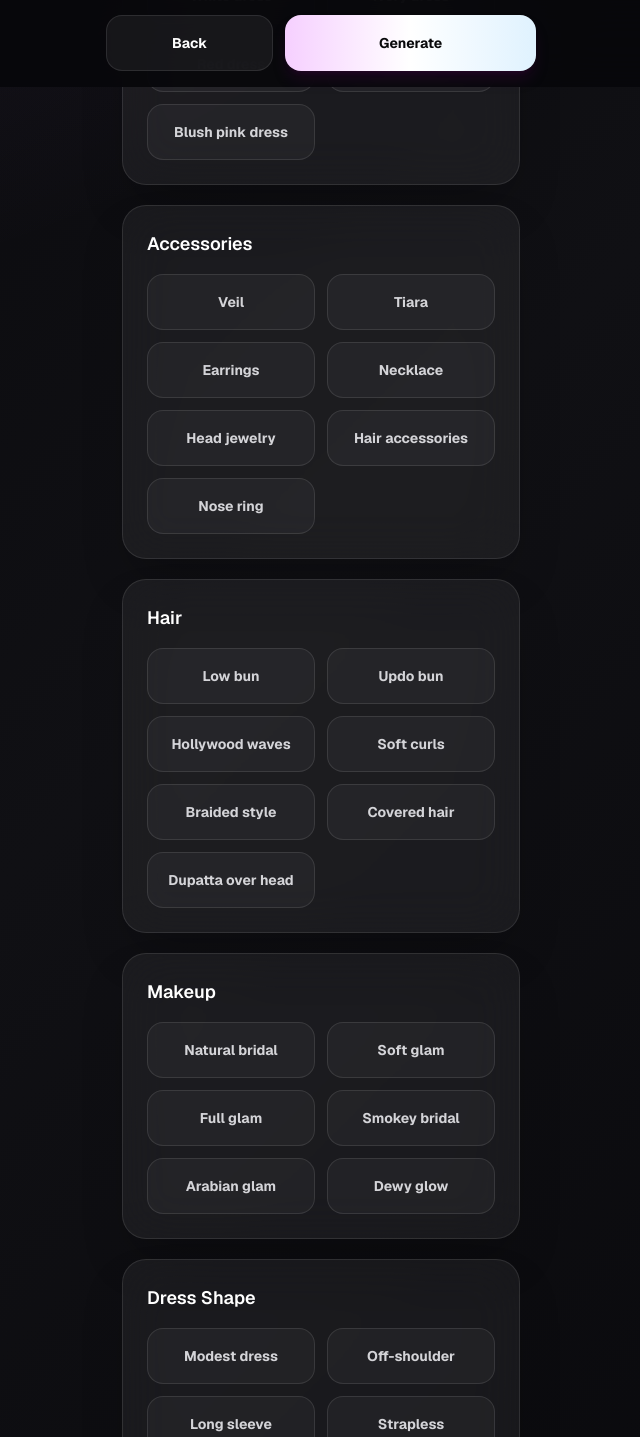
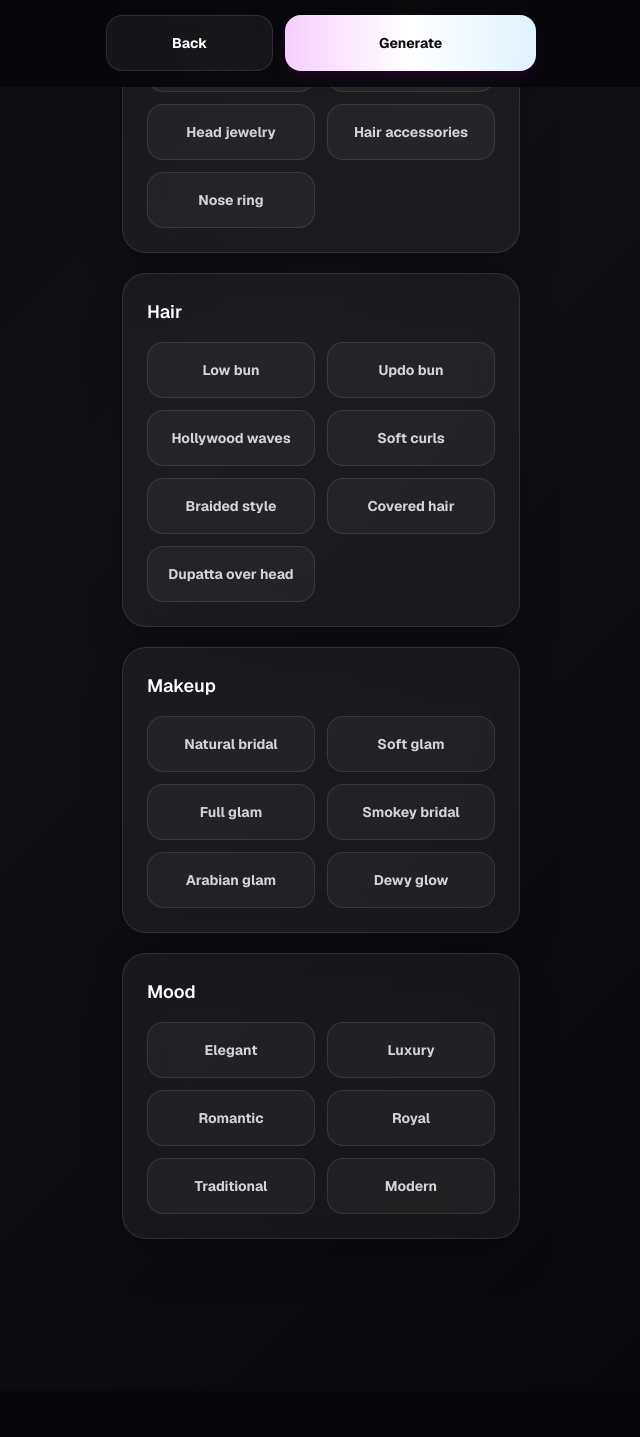
Before and after one commit to Mtayseer1/salonai-portal, a Next.js app: page /style/women/bridal/review in a window 1280 px wide. Shown: the part 713-2150 px from the top of the page, without its empty margins (319-959 px from the left). After the commit the page ends 2104 px from the top, so only its background shows below. Built offline with nearby package versions, Linux system fonts and the light colour scheme; no server answers.

Commit message:
Focus bridal generation on face

```diff
--- a/app/api/generate/route.ts
+++ b/app/api/generate/route.ts
@@ -45,11 +45,9 @@ type GenerateRequestBody = {
   mascara?: string
   extensions?: boolean
   bridalStyleOrigin?: string[]
-  bridalDressColor?: string[]
   bridalAccessories?: string[]
   bridalHair?: string[]
   bridalMakeup?: string[]
-  bridalDressShape?: string[]
   bridalMood?: string[]
   customerName?: string
   customerPhone?: string
@@ -615,11 +613,9 @@ function createGenerationPayload(
       gender: 'female',
       mode: 'bridal',
       bridalStyleOrigin: body.bridalStyleOrigin,
-      bridalDressColor: body.bridalDressColor,
       bridalAccessories: body.bridalAccessories,
       bridalHair: body.bridalHair,
       bridalMakeup: body.bridalMakeup,
-      bridalDressShape: body.bridalDressShape,
       bridalMood: body.bridalMood,
     })
   }
--- a/app/style/women/bridal/review/page.tsx
+++ b/app/style/women/bridal/review/page.tsx
@@ -13,14 +13,6 @@ const styleOriginOptions = [
   'Turkish style',
   'Pakistani style',
   'Moroccan style',
-]
-
-const dressColorOptions = [
-  'White dress',
-  'Ivory dress',
-  'Red dress',
-  'Gold dress',
-  'Blush pink dress',
 ]
 
 const accessoryOptions = [
@@ -52,15 +44,6 @@ const makeupOptions = [
   'Dewy glow',
 ]
 
-const dressShapeOptions = [
-  'Modest dress',
-  'Off-shoulder',
-  'Long sleeve',
-  'Strapless',
-  'Ball gown',
-  'Mermaid',
-]
-
 const moodOptions = [
   'Elegant',
   'Luxury',
@@ -72,11 +55,9 @@ const moodOptions = [
 
 type BridalSelectionKey =
   | 'bridalStyleOrigin'
-  | 'bridalDressColor'
   | 'bridalAccessories'
   | 'bridalHair'
   | 'bridalMakeup'
-  | 'bridalDressShape'
   | 'bridalMood'
 
 export default function WomenBridalReviewPage() {
@@ -85,11 +66,9 @@ export default function WomenBridalReviewPage() {
   const [message, setMessage] = useState('')
 
   const selectedStyleOrigins = toSelectionArray(session.bridalStyleOrigin)
-  const selectedDressColors = toSelectionArray(session.bridalDressColor)
   const selectedAccessories = toSelectionArray(session.bridalAccessories)
   const selectedHair = toSelectionArray(session.bridalHair)
   const selectedMakeup = toSelectionArray(session.bridalMakeup)
-  const selectedDressShapes = toSelectionArray(session.bridalDressShape)
   const selectedMoods = toSelectionArray(session.bridalMood)
 
   const toggleSelection = (
@@ -172,15 +151,6 @@ export default function WomenBridalReviewPage() {
       />
 
       <MultiOptionGroup
-        title="Dress Color"
-        options={dressColorOptions}
-        selected={selectedDressColors}
-        onToggle={(value) =>
-          toggleSelection('bridalDressColor', selectedDressColors, value)
-        }
-      />
-
-      <MultiOptionGroup
         title="Accessories"
         options={accessoryOptions}
         selected={selectedAccessories}
@@ -202,15 +172,6 @@ export default function WomenBridalReviewPage() {
         selected={selectedMakeup}
         onToggle={(value) =>
           toggleSelection('bridalMakeup', selectedMakeup, value)
-        }
-      />
-
-      <MultiOptionGroup
-        title="Dress Shape"
-        options={dressShapeOptions}
-        selected={selectedDressShapes}
-        onToggle={(value) =>
-          toggleSelection('bridalDressShape', selectedDressShapes, value)
         }
       />
 
--- a/lib/style-session/style-session-generation.ts
+++ b/lib/style-session/style-session-generation.ts
@@ -329,11 +329,9 @@ function createGenerationRequest(session: StyleFlowSessionState, imageUrl: strin
     mascara: eyeLashes || session.mascara,
     extensions: Boolean(session.extensions),
     bridalStyleOrigin: session.bridalStyleOrigin,
-    bridalDressColor: session.bridalDressColor,
     bridalAccessories: session.bridalAccessories,
     bridalHair: session.bridalHair,
     bridalMakeup: session.bridalMakeup,
-    bridalDressShape: session.bridalDressShape,
     bridalMood: session.bridalMood,
     customerName: session.customerName,
     customerPhone: session.customerPhone,
--- a/lib/style-session/style-session-types.ts
+++ b/lib/style-session/style-session-types.ts
@@ -97,11 +97,9 @@ export type StyleFlowSessionState = {
   mascara?: string
   extensions?: boolean
   bridalStyleOrigin?: string[]
-  bridalDressColor?: string[]
   bridalAccessories?: string[]
   bridalHair?: string[]
   bridalMakeup?: string[]
-  bridalDressShape?: string[]
   bridalMood?: string[]
   customerName?: string
   customerPhone?: string
@@ -152,11 +150,9 @@ export type WomenStyleSessionOptions = Partial<
     | 'mascara'
     | 'extensions'
     | 'bridalStyleOrigin'
-    | 'bridalDressColor'
     | 'bridalAccessories'
     | 'bridalHair'
     | 'bridalMakeup'
-    | 'bridalDressShape'
     | 'bridalMood'
   >
 >
```
Also changed, not shown: 1 other file (tests, documents, lock files or other folders).
